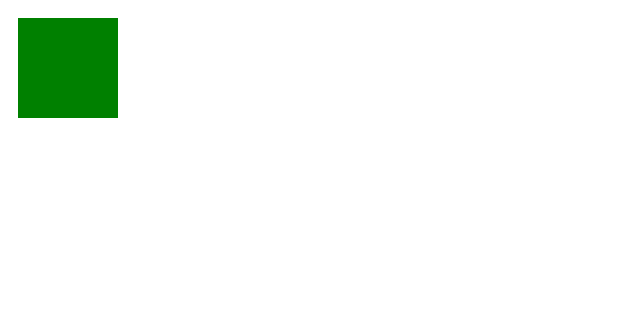
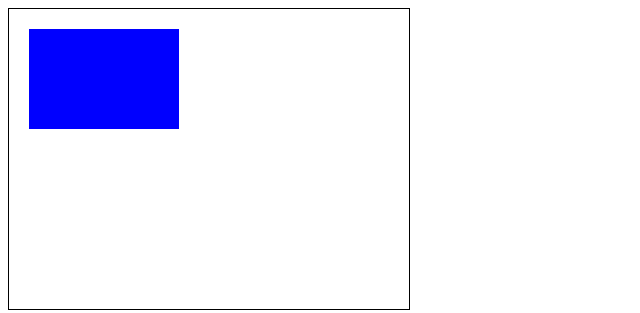
Before and after one commit to Makunouchi10/intro-api-canvas, a plain HTML site: page index.html in a window 1280 px wide. Shown: the whole page, without its empty margins (0-640 px from the left). Drawn offline with Linux system fonts and the light colour scheme.

Commit message:
Agrego ejemplo funcional de canvas

```diff
--- a/index.html
+++ b/index.html
@@ -3,10 +3,12 @@
 <head>
     <meta charset="UTF-8">
     <meta name="viewport" content="width=device-width, initial-scale=1.0">
-    <title>API Canvas</title>
+    <title>Ejemplo de API Canvas</title>
 </head>
 <body>
-    <canvas id="canvas"></canvas>
+
+    <canvas id="miCanvas" width="400" height="300" style="border: 1px solid black;"></canvas>
+
     <script src="js/main.js"></script>
 </body>
 </html>
--- a/js/main.js
+++ b/js/main.js
@@ -1,5 +1,5 @@
-var canvas = document.getElementById("canvas");
-var ctx = canvas.getContext("2d");
+const canvas = document.getElementById("miCanvas");
+const ctx = canvas.getContext("2d");
 
-ctx.fillStyle = "green";
-ctx.fillRect(10, 10, 100, 100);
+ctx.fillStyle = "blue";
+ctx.fillRect(20, 20, 150, 100);
```
